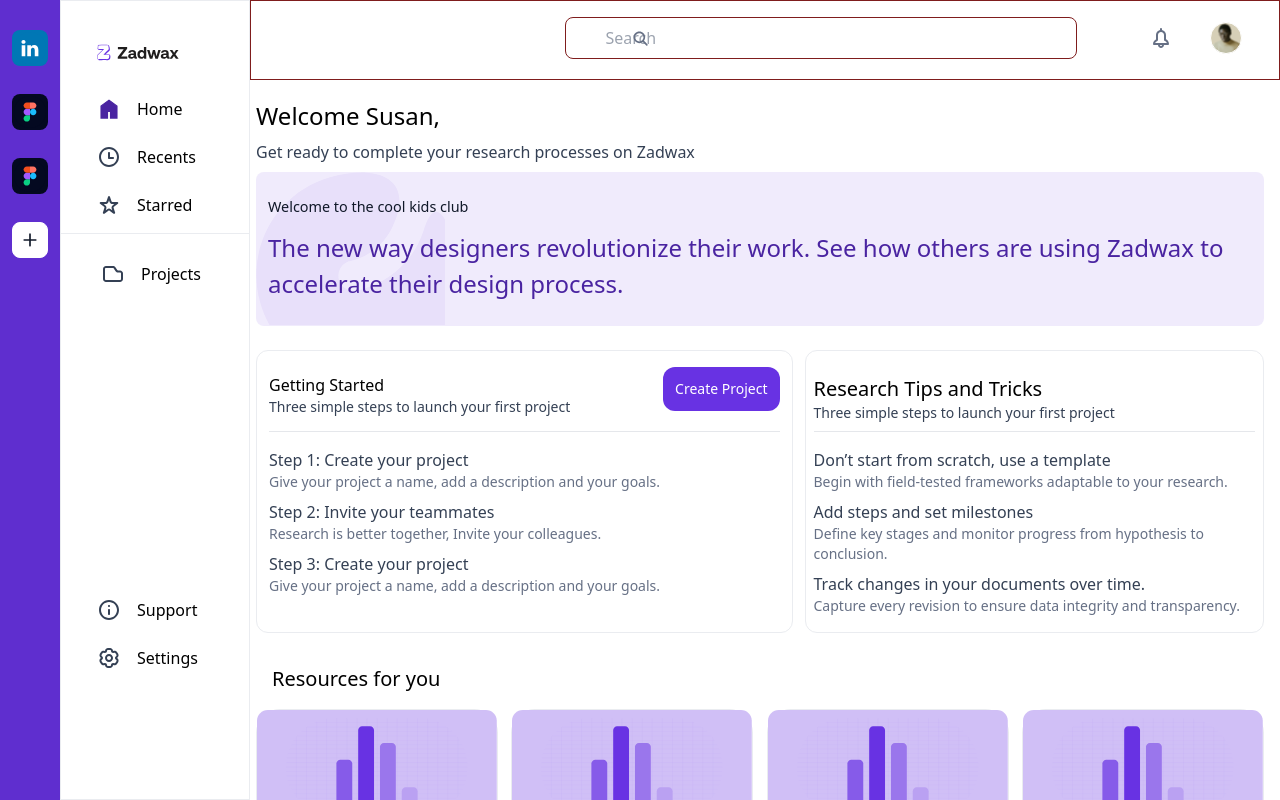
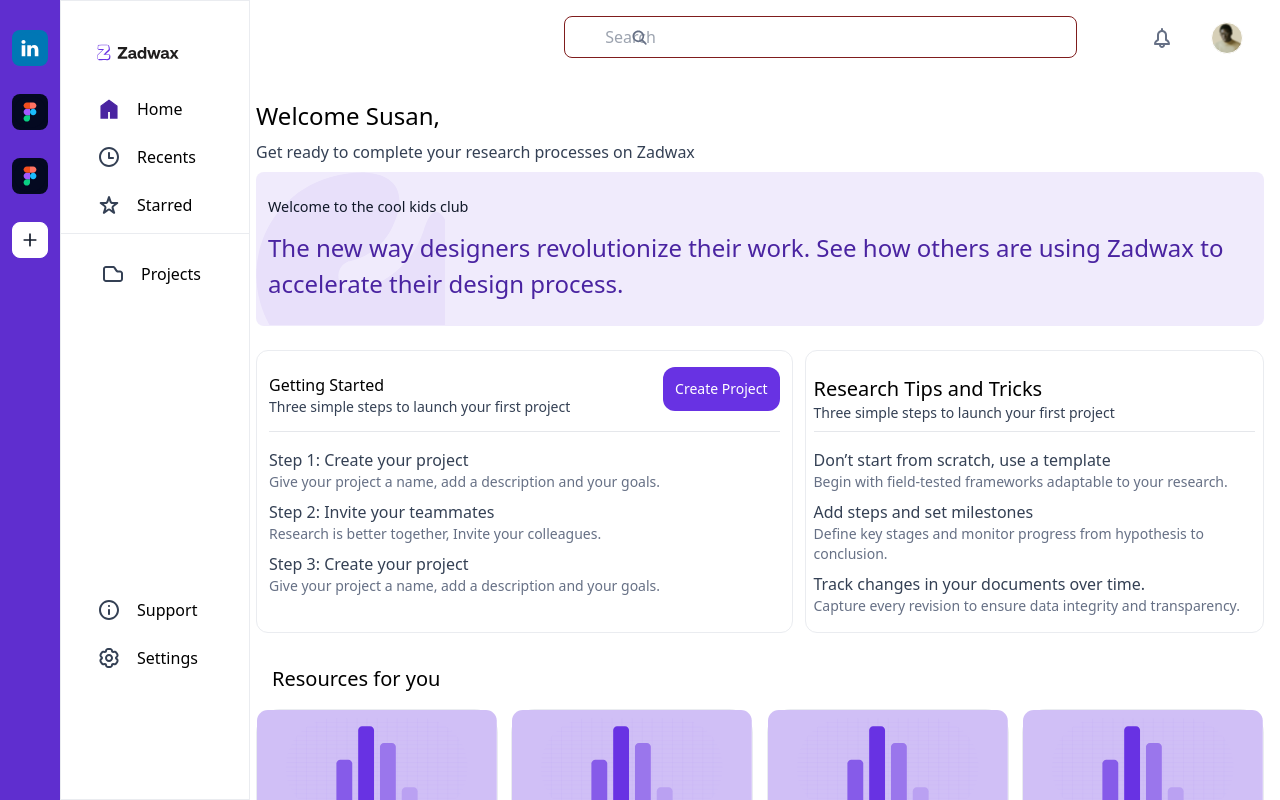
Before and after one commit to DevOluSam/Dodo_design, a React (Vite) app: page / in a window 1280 px wide. Shown: the top 800 px of the page. Built offline with nearby package versions, Linux system fonts and the light colour scheme.

Commit message:
implemented ui_design

```diff
--- a/src/components/Header.jsx
+++ b/src/components/Header.jsx
@@ -6,7 +6,7 @@ import menu_icon from '../assets/icons8-menu.svg'
 
 function Header() {
   return (
-    <header className=' flex h-[80px] w-full gap-2 border md:border-red-900  pt-3 px-3
+    <header className=' flex h-[80px] w-full gap-2   pt-3 px-3
 
 
     '>
```
